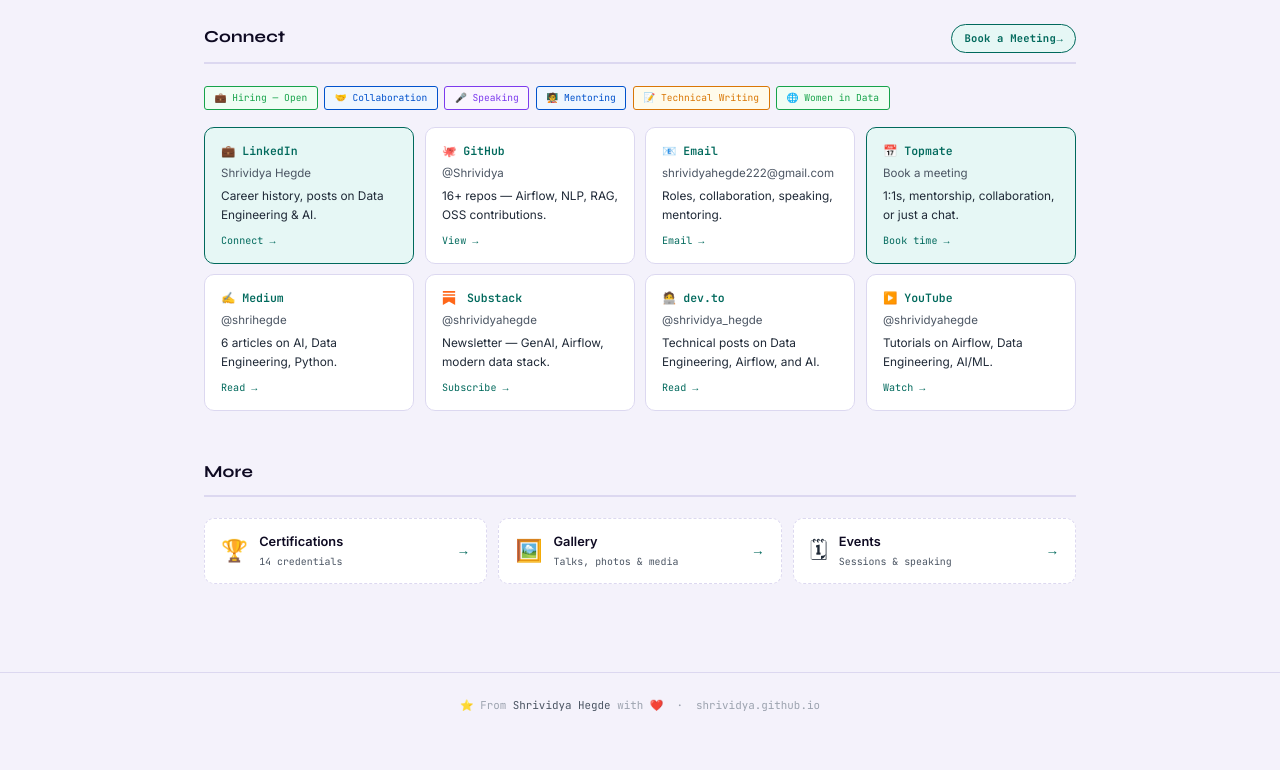
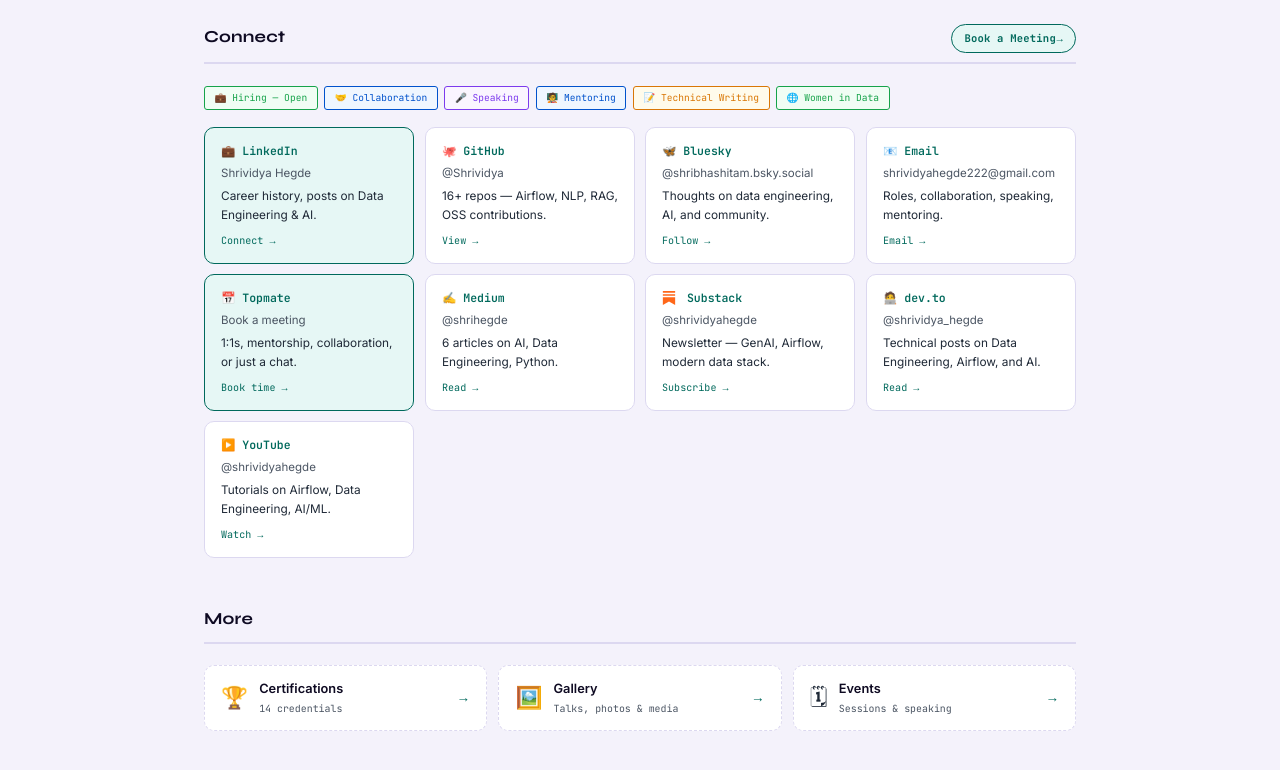
Before and after one commit to Shrividya/shrividya.github.io, a Jekyll site: the page built from index.html, in a window 1280 px wide and 900 px high, scrolled down 3349 px, cut to the strip 117-887 px from the top of the window. Built offline with Jekyll 4.4.1, drawn with Linux system fonts in a browser that asks for light colours; before the commit the page ends 4204 px from its top, so only the background shows below that.

Commit message:
Add Bluesky links and cards
Add Bluesky social presence across the site: insert Bluesky scard on connect.html and index.html (serve grid, social buttons, and connect/connect-grid sections). Uses handle @shribhashitam.bsky.social with link https://bsky.app/profile/shribhashitam.bsky.social so visitors can follow. No other functionality changes.

```diff
--- a/connect.html
+++ b/connect.html
@@ -52,6 +52,12 @@
       <div class="n-sc-handle">@{{ site.author.github }}</div>
       <div class="n-sc-desc">16+ repos — Airflow DAGs, NLP pipelines, RAG systems, OSS contributions.</div>
       <a class="n-sc-link" href="https://github.com/{{ site.author.github }}" target="_blank" rel="noopener noreferrer">View →</a>
+    </div>
+    <div class="n-scard">
+      <div class="n-sc-plat">🦋 Bluesky</div>
+      <div class="n-sc-handle">@shribhashitam.bsky.social</div>
+      <div class="n-sc-desc">Thoughts on data engineering, AI, and community.</div>
+      <a class="n-sc-link" href="https://bsky.app/profile/shribhashitam.bsky.social" target="_blank" rel="noopener noreferrer">Follow →</a>
     </div>
     <div class="n-scard">
       <div class="n-sc-plat">📧 Email</div>
--- a/index.html
+++ b/index.html
@@ -241,6 +241,7 @@
         <div class="serve-grid">
           <div class="scard feat"><div class="sc-plat">💼 LinkedIn</div><div class="sc-handle">{{ site.author.name }}</div><div class="sc-desc">Career history, posts on Data Engineering & AI.</div><a class="sc-link" href="https://www.linkedin.com/in/{{ site.author.linkedin }}/" target="_blank" rel="noopener noreferrer">Connect →</a></div>
           <div class="scard"><div class="sc-plat">🐙 GitHub</div><div class="sc-handle">@{{ site.author.github }}</div><div class="sc-desc">16+ repos — Airflow, NLP, RAG, OSS contributions.</div><a class="sc-link" href="https://github.com/{{ site.author.github }}" target="_blank" rel="noopener noreferrer">View →</a></div>
+          <div class="scard"><div class="sc-plat">🦋 Bluesky</div><div class="sc-handle">@shribhashitam.bsky.social</div><div class="sc-desc">Thoughts on data engineering, AI, and community.</div><a class="sc-link" href="https://bsky.app/profile/shribhashitam.bsky.social" target="_blank" rel="noopener noreferrer">Follow →</a></div>
           <div class="scard"><div class="sc-plat">✍️ Medium</div><div class="sc-handle">{{ site.author.medium }}</div><div class="sc-desc">6 articles on AI, Data Engineering, Python.</div><a class="sc-link" href="https://medium.com/{{ site.author.medium }}" target="_blank" rel="noopener noreferrer">Read →</a></div>
           <div class="scard"><div class="sc-plat"><svg xmlns="http://www.w3.org/2000/svg" width="16" height="16" viewBox="0 0 24 24" style="vertical-align:middle;margin-right:4px;" fill="#FF6719"><path d="M22.539 8.242H1.46V5.406h21.08v2.836zM1.46 10.812V24L12 18.11 22.54 24V10.812H1.46zM22.54 0H1.46v2.836h21.08V0z"/></svg> Substack</div><div class="sc-handle">{{ site.author.substack }}</div><div class="sc-desc">Newsletter — GenAI, Airflow, modern data stack.</div><a class="sc-link" href="https://substack.com/{{ site.author.substack }}" target="_blank" rel="noopener noreferrer">Subscribe →</a></div>
           <div class="scard"><div class="sc-plat">🧑‍💻 dev.to</div><div class="sc-handle">@{{ site.author.devto }}</div><div class="sc-desc">Technical posts on Data Engineering, Airflow, and AI.</div><a class="sc-link" href="https://dev.to/{{ site.author.devto }}" target="_blank" rel="noopener noreferrer">Read →</a></div>
@@ -342,6 +343,7 @@
     <div class="n-socials">
       <a class="n-social-btn" href="https://www.linkedin.com/in/{{ site.author.linkedin }}/" target="_blank" rel="noopener noreferrer">💼 LinkedIn</a>
       <a class="n-social-btn" href="https://github.com/{{ site.author.github }}" target="_blank" rel="noopener noreferrer">🐙 GitHub</a>
+      <a class="n-social-btn" href="https://bsky.app/profile/shribhashitam.bsky.social" target="_blank" rel="noopener noreferrer">🦋 Bluesky</a>
       <a class="n-social-btn" href="https://medium.com/{{ site.author.medium }}" target="_blank" rel="noopener noreferrer">✍️ Medium</a>
       <a class="n-social-btn" href="https://substack.com/{{ site.author.substack }}" target="_blank" rel="noopener noreferrer"><svg xmlns="http://www.w3.org/2000/svg" width="16" height="16" viewBox="0 0 24 24" style="vertical-align:middle;margin-right:4px;" fill="#FF6719"><path d="M22.539 8.242H1.46V5.406h21.08v2.836zM1.46 10.812V24L12 18.11 22.54 24V10.812H1.46zM22.54 0H1.46v2.836h21.08V0z"/></svg> Substack</a>
       <a class="n-social-btn" href="https://www.youtube.com/{{ site.author.youtube }}" target="_blank" rel="noopener noreferrer">▶️ YouTube</a>
@@ -552,6 +554,7 @@
       <div class="n-connect-grid">
         <div class="n-scard feat n-tilt"><div class="n-sc-plat">💼 LinkedIn</div><div class="n-sc-handle">{{ site.author.name }}</div><div class="n-sc-desc">Career history, posts on Data Engineering &amp; AI.</div><a class="n-sc-link" href="https://www.linkedin.com/in/{{ site.author.linkedin }}/" target="_blank" rel="noopener noreferrer">Connect →</a></div>
         <div class="n-scard n-tilt"><div class="n-sc-plat">🐙 GitHub</div><div class="n-sc-handle">@{{ site.author.github }}</div><div class="n-sc-desc">16+ repos — Airflow, NLP, RAG, OSS contributions.</div><a class="n-sc-link" href="https://github.com/{{ site.author.github }}" target="_blank" rel="noopener noreferrer">View →</a></div>
+        <div class="n-scard n-tilt"><div class="n-sc-plat">🦋 Bluesky</div><div class="n-sc-handle">@shribhashitam.bsky.social</div><div class="n-sc-desc">Thoughts on data engineering, AI, and community.</div><a class="n-sc-link" href="https://bsky.app/profile/shribhashitam.bsky.social" target="_blank" rel="noopener noreferrer">Follow →</a></div>
         <div class="n-scard n-tilt"><div class="n-sc-plat">📧 Email</div><div class="n-sc-handle">{{ site.author.email }}</div><div class="n-sc-desc">Roles, collaboration, speaking, mentoring.</div><a class="n-sc-link" href="mailto:{{ site.author.email }}">Email →</a></div>
         <div class="n-scard feat n-tilt"><div class="n-sc-plat">📅 Topmate</div><div class="n-sc-handle">Book a meeting</div><div class="n-sc-desc">1:1s, mentorship, collaboration, or just a chat.</div><a class="n-sc-link" href="https://topmate.io/shrividya_hegde" target="_blank" rel="noopener noreferrer">Book time →</a></div>
         <div class="n-scard n-tilt"><div class="n-sc-plat">✍️ Medium</div><div class="n-sc-handle">{{ site.author.medium }}</div><div class="n-sc-desc">6 articles on AI, Data Engineering, Python.</div><a class="n-sc-link" href="https://medium.com/{{ site.author.medium }}" target="_blank" rel="noopener noreferrer">Read →</a></div>
```
